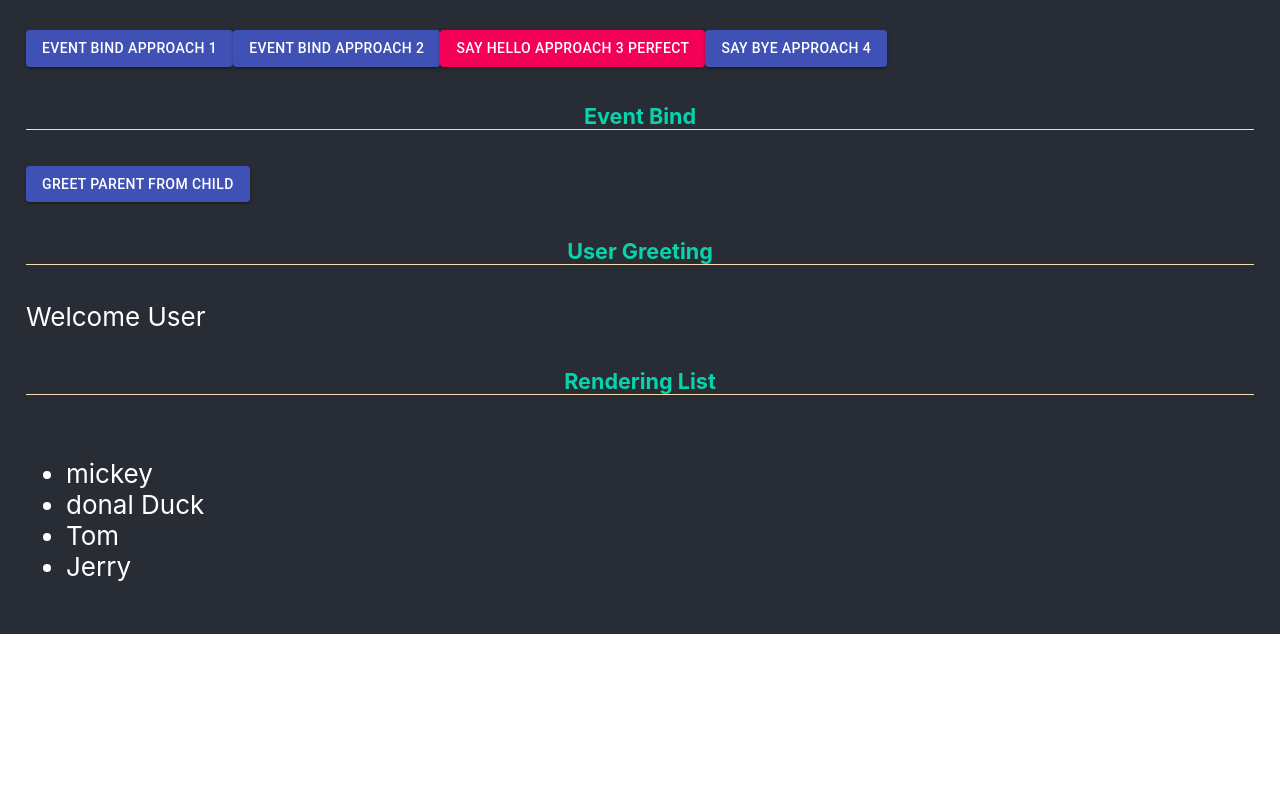
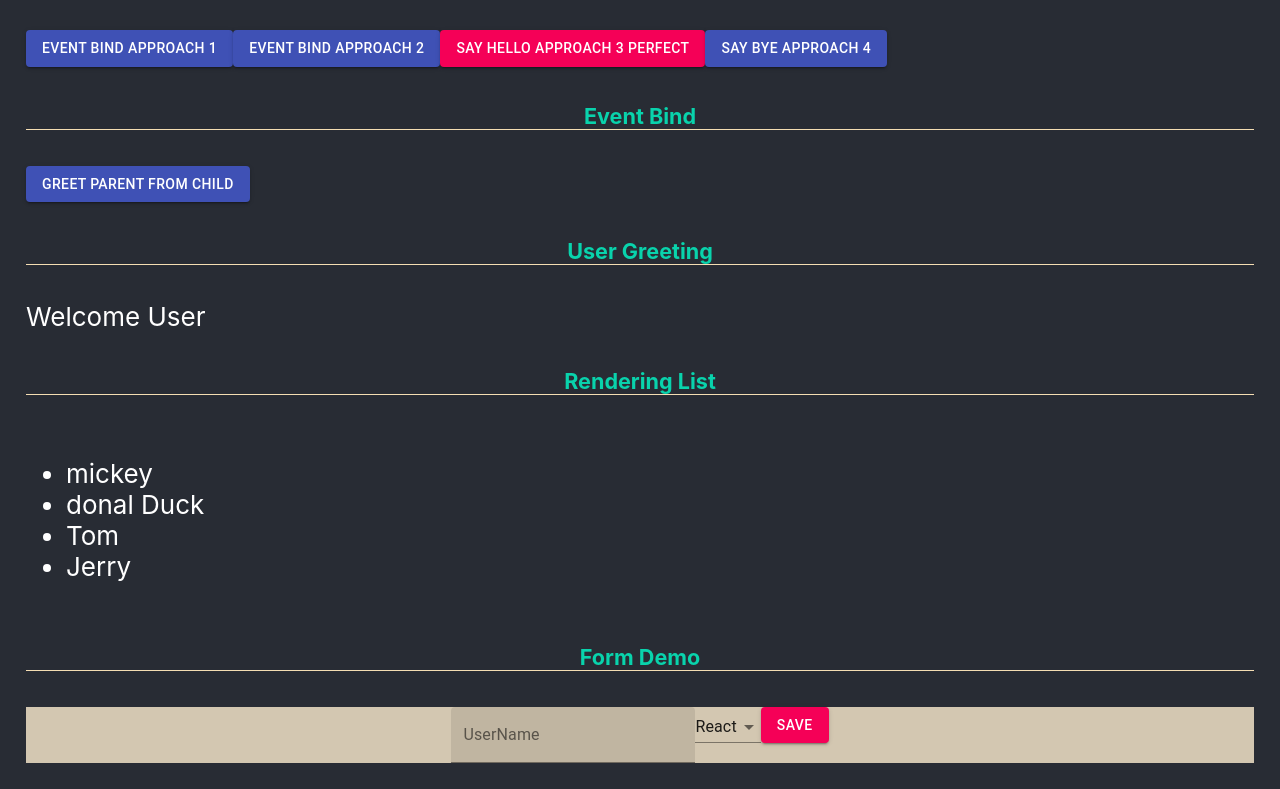
Before and after one commit to GajendraMehra/reactJsPractise, a React (Create React App) app in the folder exercise_one/my-app/: page / in a window 1280 px wide. Shown: the part 1779-2568 px from the top of the page. Before the commit the page ends 2413 px from the top, so only its background shows below. Built offline with nearby package versions, Linux system fonts and the light colour scheme.

Commit message:
Form handling Demo

```diff
--- a/exercise_one/my-app/src/App.css
+++ b/exercise_one/my-app/src/App.css
@@ -26,3 +26,10 @@
 
 
 }
+.white-wrapper{
+  justify-content: center;
+  display: flex;
+  flex-direction: column;
+  background:rgb(211, 199, 177);
+  text-align: center
+}
--- a/exercise_one/my-app/src/App.js
+++ b/exercise_one/my-app/src/App.js
@@ -10,6 +10,7 @@ import ClassClick from './components/ClassClick'
 import EventBind from './components/EventBind'
 import ParentComponent from './components/ParentComponent'
 import UserGreeting from './components/UserGreeting'
+import Form from './components/Form'
 import CartoonComponent from './components/CartoonComponent'
 // import UserGreeting from './components/UserGreeting'
 function App() {
@@ -43,8 +44,13 @@ function App() {
        <h5 className="App-link">Rendering List</h5>
 
        <CartoonComponent></CartoonComponent>
+       <h5 className="App-link">Form Demo</h5>
+
+     <div className="white-wrapper">
+     <Form></Form>
+
+     </div>
       </header>
-
     </div>
   );
 }
--- /dev/null
+++ b/exercise_one/my-app/src/components/Form.js
@@ -0,0 +1,55 @@
+import React ,{Component}from "react";
+import TextField from "@material-ui/core/TextField";
+import Select from '@material-ui/core/Select';
+import MenuItem from '@material-ui/core/MenuItem';
+import Button from '@material-ui/core/Button';
+export default class Form extends Component {
+  constructor(){
+    super();
+    this.state={
+      username:'',
+      profile:'react'
+    }
+  }
+  handleusernamechange=(event)=>{
+this.setState({
+  username:event.target.value
+})
+
+
+  }
+  handleprofilechange=(event)=>{
+    this.setState({
+      profile:event.target.value
+    })
+  }
+  handleSubmit=(event)=>{
+   alert(`${this.state.username} loves ${this.state.profile}`)
+  }
+render(){
+  return (
+    <div>
+    <form action="" onSubmit={this.handleSubmit}>
+      <TextField
+        id="filled-simple-start-adornment"
+        variant="filled"
+        value={this.state.username}
+        label="UserName"
+        onChange={this.handleusernamechange}
+
+      />
+      <Select onChange={this.handleprofilechange} value={this.state.profile} >
+      <MenuItem value="react">React</MenuItem>
+      <MenuItem value="vue">Vue</MenuItem>
+      <MenuItem value="angular">Angular</MenuItem>
+    </Select>
+    <Button type="submit" variant="contained" color="secondary" >
+        Save
+      </Button>
+
+    </form>
+    </div>
+  );
+}
+
+}
```
